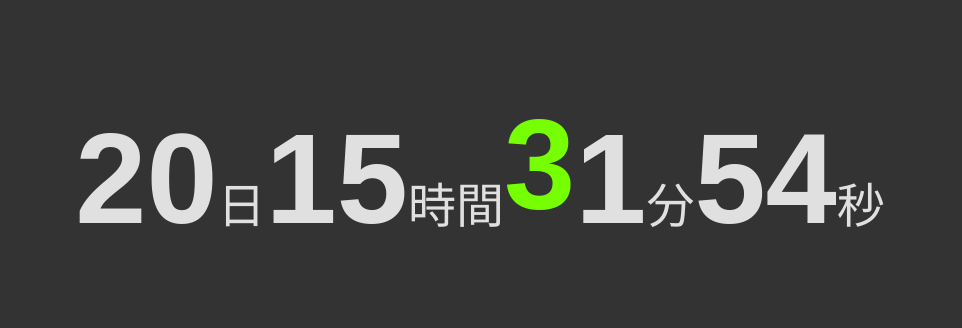
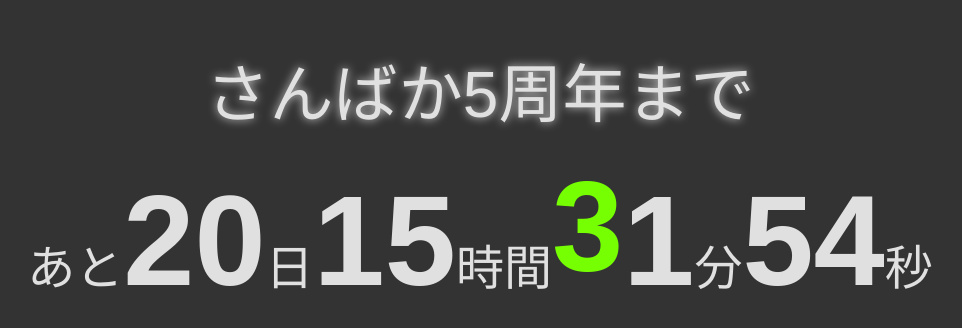
Before and after one commit to inoshiro/sanbaka_countdown, a Nuxt app: page / in a window 1280 px wide. Shown: the part 222-550 px from the top of the page, without its empty margins (160-1122 px from the left). Built offline with nearby package versions, Linux system fonts and the light colour scheme; a web font is replaced by a local one.

Commit message:
カウントダウンタイトルの追加

```diff
--- a/pages/index.vue
+++ b/pages/index.vue
@@ -15,8 +15,11 @@
 </script>
 
 <template>
+  <div class="container">
+    <div class="title">さんばか5周年まで</div>
     <div class="countdown-container">
       <div class="countdown">
+        <span class="unit">あと</span>
         <span class="number" v-html="padFormat(days)"></span>
         <span class="unit">日</span>
         <span class="number" v-html="padFormat(hours)"></span>
@@ -25,6 +28,7 @@
         <span class="unit">分</span>
         <span class="number" v-html="padFormat(seconds)"></span>
         <span class="unit">秒</span>
+      </div>
     </div>
   </div>
 </template>
@@ -58,13 +62,27 @@
     }
   }
 
-  .countdown-container {
+  .container {
     display: flex;
+    flex-direction: column;
     justify-content: center;
     align-items: center;
     height: 100vh;
     background-color: #333;
     font-family: "M PLUS 1 Code", sans-serif;
+  }
+
+  .title {
+    margin-bottom: 2rem; /* タイトルとカウントダウンの間隔 */
+    font-size: 4rem; /* タイトルのフォントサイズ */
+    color: #e0e0e0; /* タイトルのフォントカラー */
+    text-shadow: 0 0 10px #ccc; /* タイトルのテキストシャドウで立体感を出す */
+  }
+
+  .countdown-container {
+    display: flex;
+    justify-content: center;
+    align-items: center;
   }
 
   .countdown {
```
Lines whose indentation alone changed are shown as unchanged.
